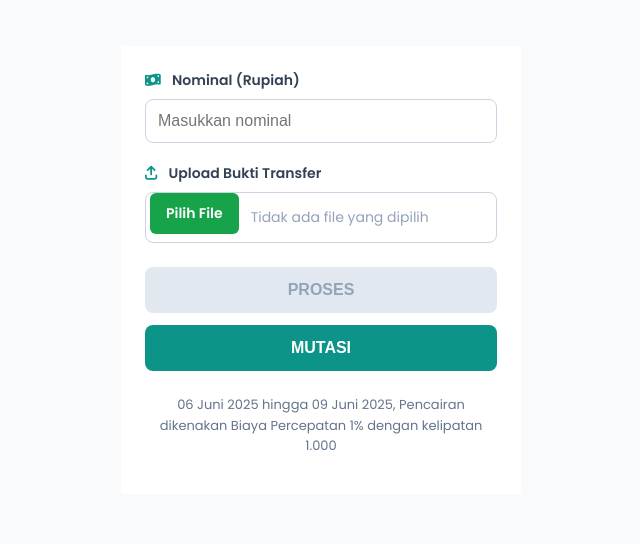
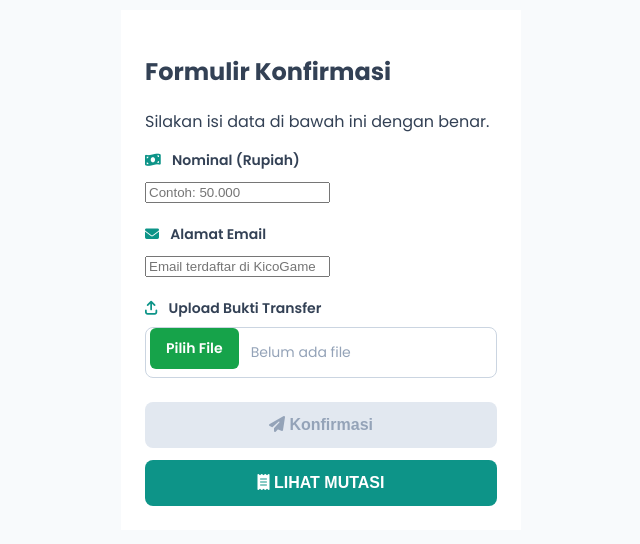
Before and after one commit to Axxy144/form-telegram-saya, a website: page index.html in a window 1280 px wide. Shown: the part 130-674 px from the top of the page, without its empty margins (319-959 px from the left). Drawn offline with Linux system fonts and the light colour scheme; some packages are replaced by stand-ins of ours; a script that the page names is missing.

Commit message:
Update index.html

```diff
--- a/index.html
+++ b/index.html
@@ -3,7 +3,7 @@
 <head>
     <meta charset="UTF-8">
     <meta name="viewport" content="width=device-width, initial-scale=1.0">
-    <title>Konfirmasi Transfer</title>
+    <title>Formulir Konfirmasi</title>
     <link rel="stylesheet" href="style.css">
     <link rel="preconnect" href="https://fonts.googleapis.com">
     <link rel="preconnect" href="https://fonts.gstatic.com" crossorigin>
@@ -13,36 +13,49 @@
 <body>
 
     <div class="form-container">
+        <div class="form-header">
+            <h2>Formulir Konfirmasi</h2>
+            <p>Silakan isi data di bawah ini dengan benar.</p>
+        </div>
+
         <form id="deposit-form">
             <div class="input-group">
                 <label for="nominal">
                     <i class="fa-solid fa-money-bill-wave"></i>
                     Nominal (Rupiah)
                 </label>
-                <input type="number" id="nominal" name="nominal" placeholder="Masukkan nominal" required>
+                <input type="text" inputmode="numeric" id="nominal" name="nominal" placeholder="Contoh: 50.000" required>
             </div>
 
             <div class="input-group">
-                <label>
+                <label for="email">
+                    <i class="fa-solid fa-envelope"></i>
+                    Alamat Email
+                </label>
+                <input type="email" id="email" name="email" placeholder="Email terdaftar di KicoGame" required>
+            </div>
+
+            <div class="input-group">
+                <label for="file-input">
                     <i class="fa-solid fa-arrow-up-from-bracket"></i>
                     Upload Bukti Transfer
                 </label>
                 <div class="file-input-wrapper">
                     <input type="file" id="file-input" name="bukti" accept="image/*" required>
                     <label for="file-input" class="file-input-button">Pilih File</label>
-                    <span id="file-name" class="file-name-display">Tidak ada file yang dipilih</span>
+                    <span id="file-name" class="file-name-display">Belum ada file</span>
                 </div>
             </div>
 
             <div class="button-group">
-                <button type="submit" id="proses-btn" disabled>PROSES</button>
-                <button type="button" id="mutasi-btn">MUTASI</button>
+                <button type="submit" id="proses-btn" disabled>
+                    <i class="fa-solid fa-paper-plane"></i> Konfirmasi
+                </button>
+                <button type="button" id="mutasi-btn">
+                    <i class="fa-solid fa-receipt"></i> LIHAT MUTASI
+                </button>
             </div>
         </form>
-
-        <p class="info-text">
-            06 Juni 2025 hingga 09 Juni 2025, Pencairan dikenakan Biaya Percepatan 1% dengan kelipatan 1.000
-        </p>
     </div>
 
     <div id="loading-overlay" class="loading-overlay">
```
